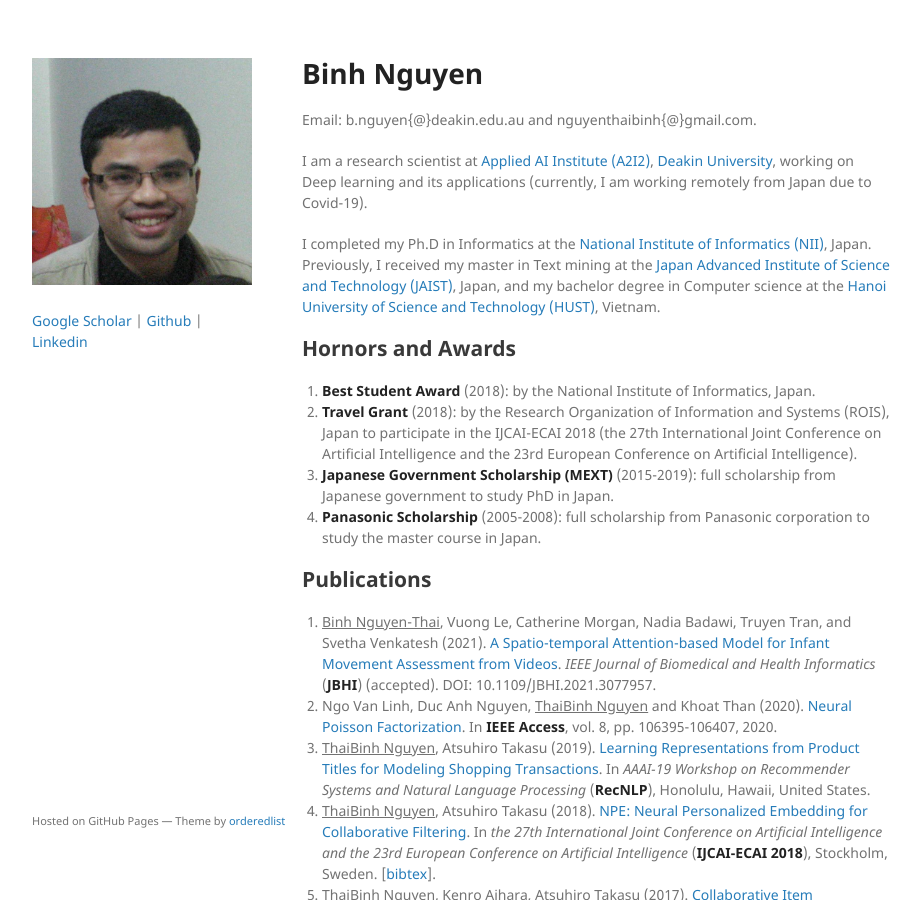
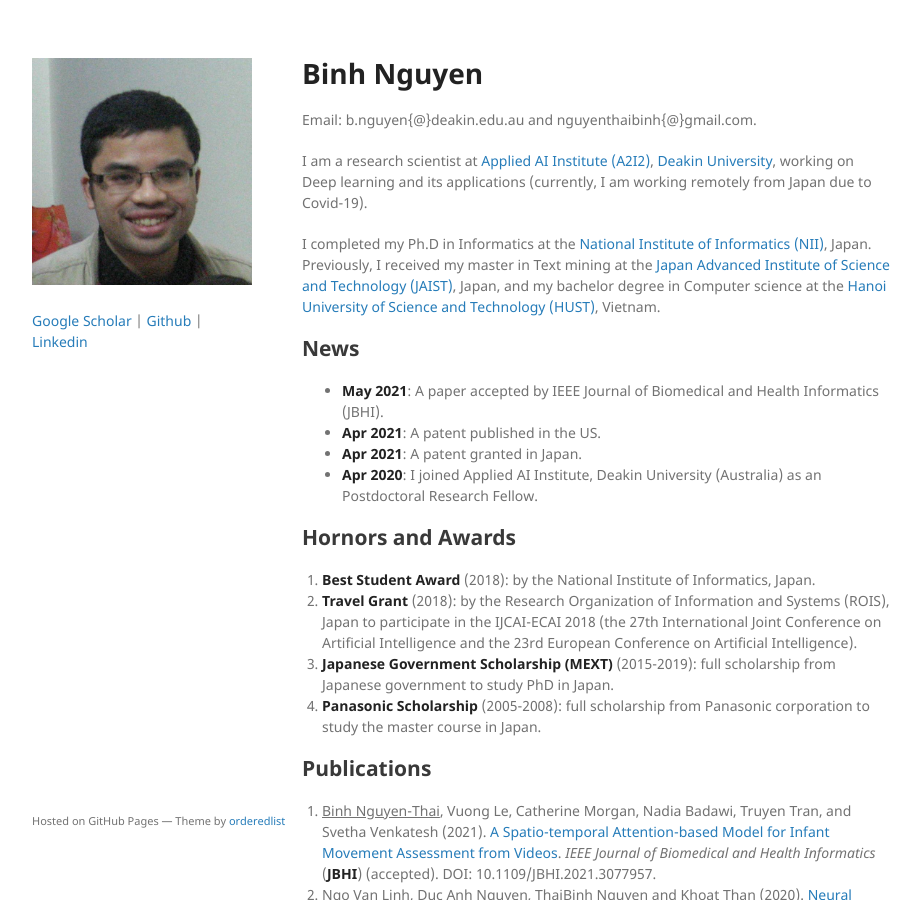
Before and after one commit to nguyenthaibinh/nguyenthaibinh.github.io, a Jekyll site: the page built from index.md, in a window 1280 px wide and 900 px high. Shown: the whole window, without its empty margins (178-1098 px from the left). Built offline with Jekyll 4.4.1, drawn with Linux system fonts in a browser that asks for light colours; the repository's description, which GitHub fills in, is left out; our own code applies the rules of GitHub Pages for plain Markdown files.

Commit message:
Update index.md

```diff
--- a/index.md
+++ b/index.md
@@ -7,6 +7,12 @@ Email: b.nguyen{@}deakin.edu.au and nguyenthaibinh{@}gmail.com.
 I am a research scientist at <a href="https://a2i2.deakin.edu.au">Applied AI Institute (A2I2)</a>, <a href="https://www.deakin.edu.au">Deakin University</a>, working on Deep learning and its applications (currently, I am working remotely from Japan due to Covid-19).
 
 I completed my Ph.D in Informatics at the <a href="http://www.nii.ac.jp/graduate/en/">National Institute of Informatics (NII)</a>, Japan. Previously, I received my master in Text mining at the <a href="https://www.jaist.ac.jp/english/">Japan Advanced Institute of Science and Technology (JAIST)</a>, Japan, and my bachelor degree in Computer science at the <a href="https://en.hust.edu.vn/home">Hanoi University of Science and Technology (HUST)</a>, Vietnam.
+
+## News
+- **May 2021**: A paper accepted by IEEE Journal of Biomedical and Health Informatics (JBHI).
+- **Apr 2021**: A patent published in the US.
+- **Apr 2021**: A patent granted in Japan.
+- **Apr 2020**: I joined Applied AI Institute, Deakin University (Australia) as an Postdoctoral Research Fellow.
 
 ## Hornors and Awards
 1. **Best Student Award** (2018): by the National Institute of Informatics, Japan.
```
